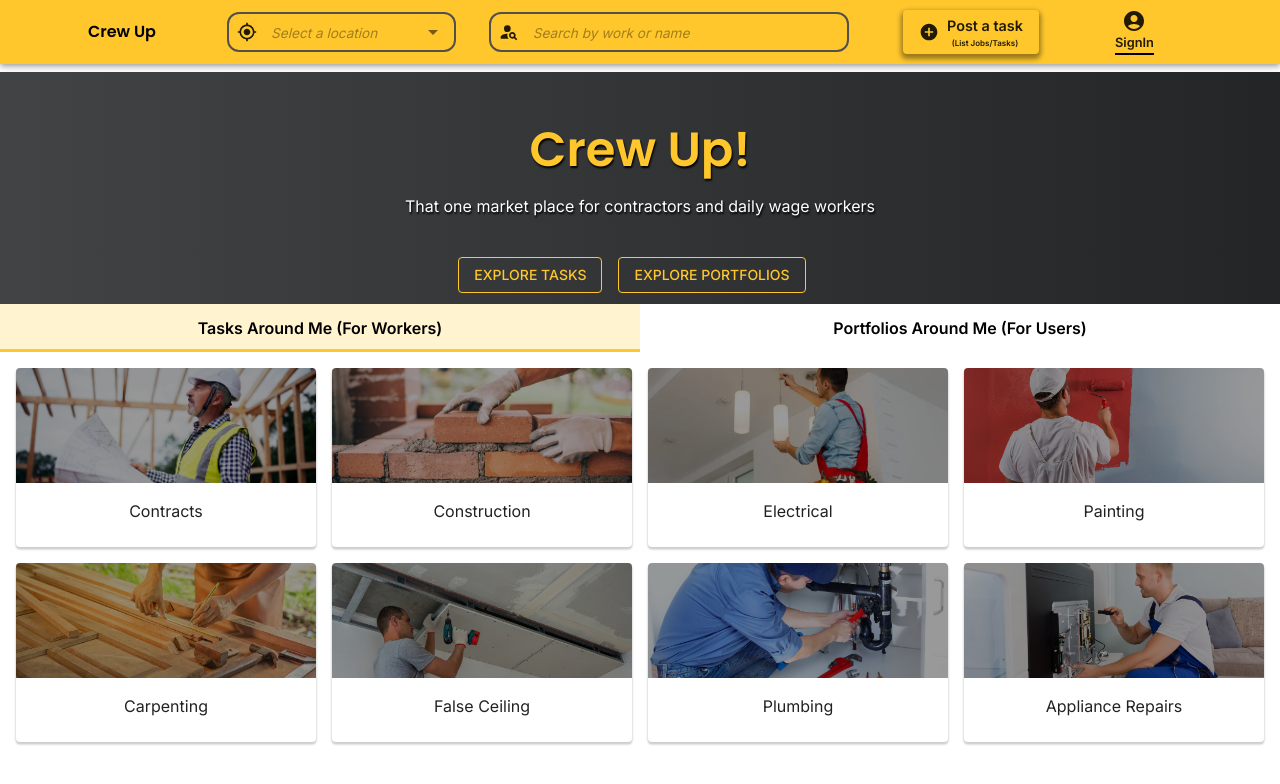
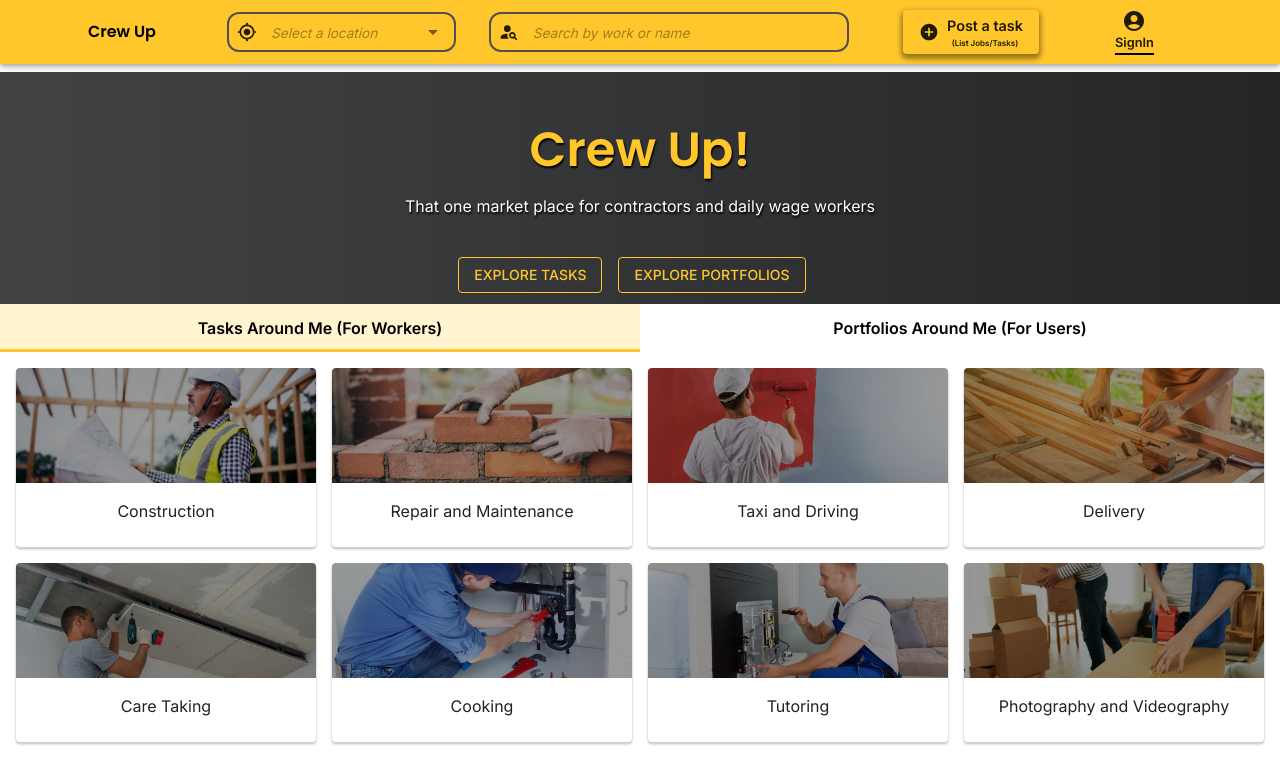
Before and after one commit to abhiippili/CrewUp, a React (Create React App) app in the folder client/: page / in a window 1280 px wide. Shown: the top 784 px of the page. Built offline with nearby package versions, Linux system fonts and the light colour scheme.

Commit message:
changes made

```diff
--- a/client/src/data/categories.js
+++ b/client/src/data/categories.js
@@ -1,14 +1,26 @@
 export const task_categories = [
-  { id: 1, name: "Contracts", src: "/categories/contractor.jpg" },
-  { id: 2, name: "Construction", src: "./categories/construction.jpeg" },
-  { id: 3, name: "Electrical", src: "./categories/electrician.jpeg" },
-  { id: 4, name: "Painting", src: "./categories/painter.jpg" },
-  { id: 5, name: "Carpenting", src: "./categories/carpenter.jpeg" },
-  { id: 6, name: "False Ceiling", src: "./categories/ceiling.jpg" },
-  { id: 7, name: "Plumbing", src: "./categories/plumber.jpeg" },
-  { id: 8, name: "Appliance Repairs", src: "./categories/repair.jpg" },
-  { id: 9, name: "Help Moving", src: "./categories/movers.jpg" },
-  { id: 10, name: "Yard Working", src: "./categories/yardworker.jpeg" }
+  { id: 1, name: "Construction", src: "/categories/contractor.jpg" },
+  {
+    id: 2,
+    name: "Repair and Maintenance",
+    src: "./categories/construction.jpeg"
+  },
+  { id: 3, name: "Taxi and Driving", src: "./categories/painter.jpg" },
+  { id: 4, name: "Delivery", src: "./categories/carpenter.jpeg" },
+  { id: 5, name: "Care Taking", src: "./categories/ceiling.jpg" },
+  { id: 6, name: "Cooking", src: "./categories/plumber.jpeg" },
+  { id: 7, name: "Tutoring", src: "./categories/repair.jpg" },
+  {
+    id: 8,
+    name: "Photography and Videography",
+    src: "./categories/movers.jpg"
+  },
+  {
+    id: 9,
+    name: "House Keeping and Gardening",
+    src: "./categories/electrician.jpeg"
+  },
+  { id: 10, name: "Help Moving", src: "./categories/yardworker.jpeg" }
 ];
 
 export const portfolio_categories = [
```
Also changed, not shown: 2 other files (tests, documents, lock files or other folders).
